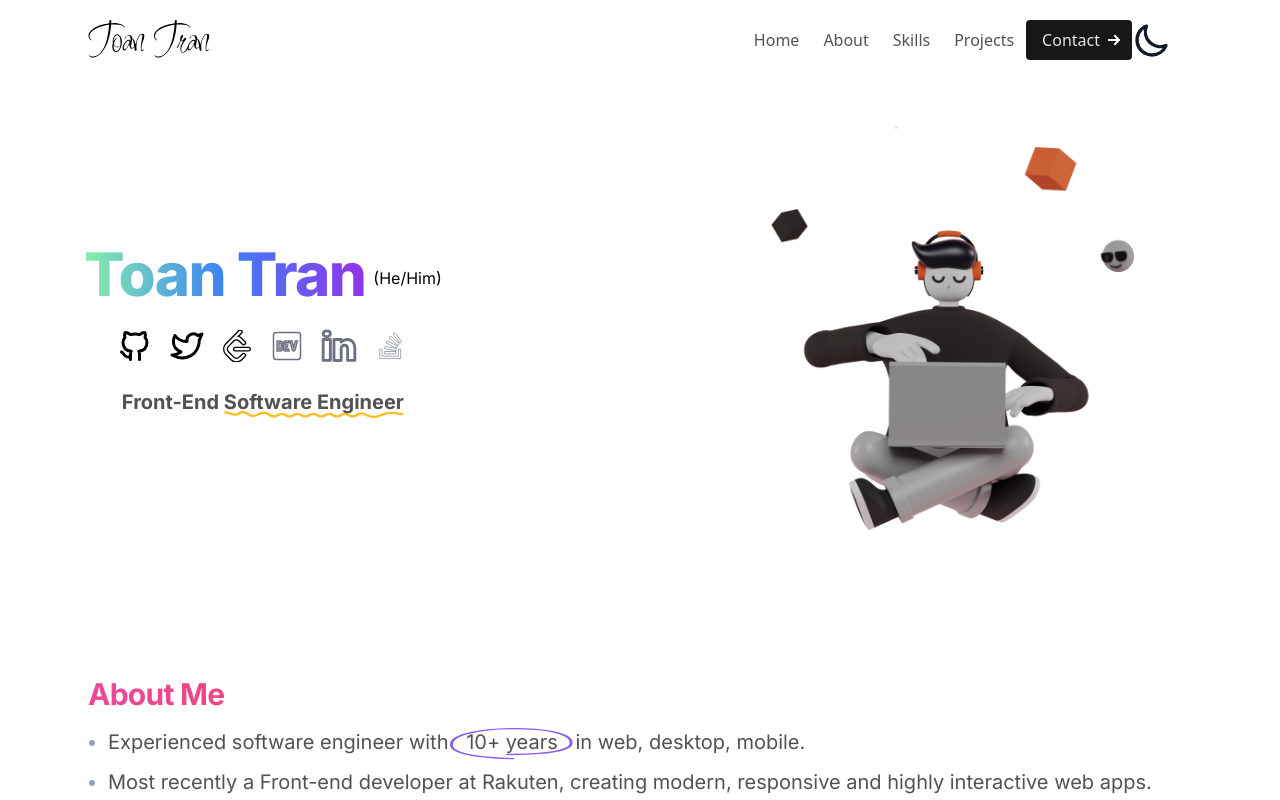
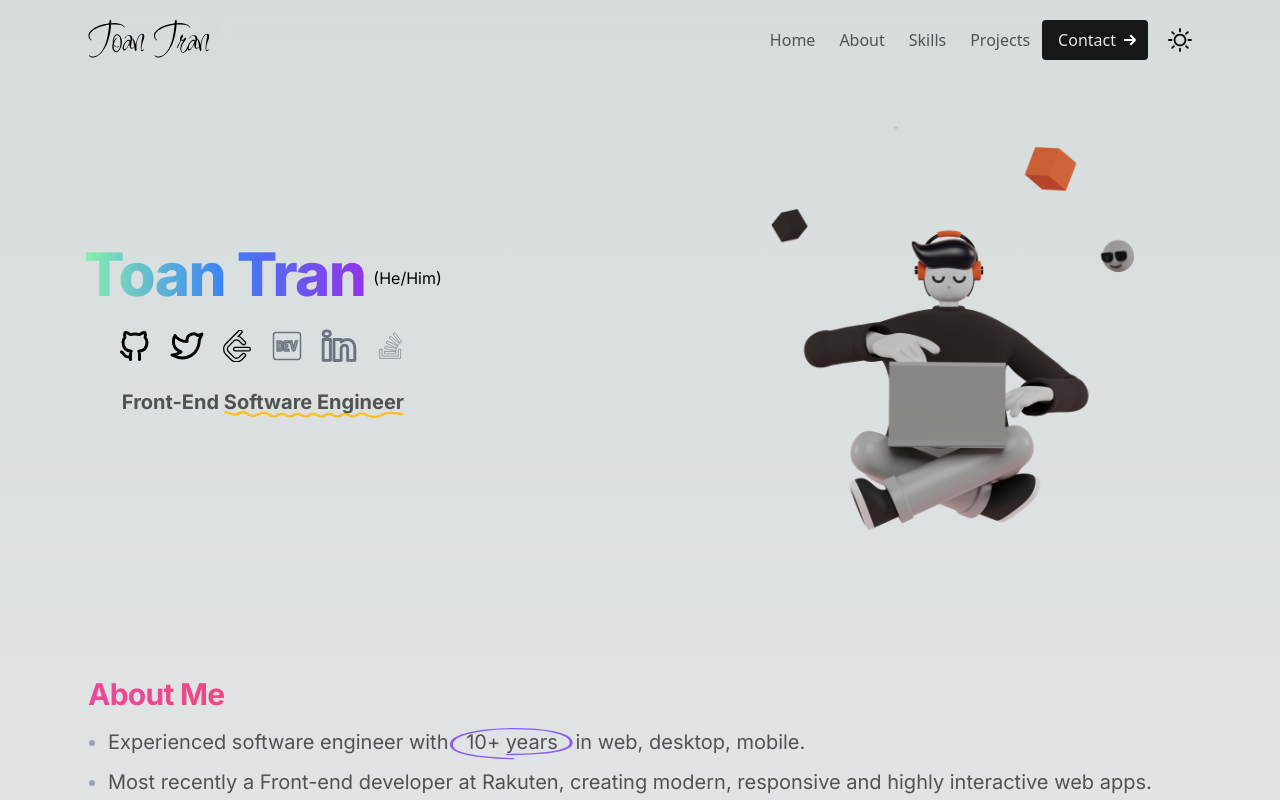
Before and after one commit to toantd90/portfolio, a Next.js app: page / in a window 1280 px wide. Shown: the top 800 px of the page. Built offline with nearby package versions, Linux system fonts and the light colour scheme.

Commit message:
Swith theme with flash first time

```diff
--- a/app/globals.css
+++ b/app/globals.css
@@ -2,104 +2,22 @@
 @tailwind components;
 @tailwind utilities;
 
-:root {
-  --max-width: 1100px;
-  --border-radius: 12px;
-  --font-mono: ui-monospace, Menlo, Monaco, 'Cascadia Mono', 'Segoe UI Mono',
-    'Roboto Mono', 'Oxygen Mono', 'Ubuntu Monospace', 'Source Code Pro',
-    'Fira Mono', 'Droid Sans Mono', 'Courier New', monospace;
-
+.light {
   --foreground-rgb: 0, 0, 0;
   --background-start-rgb: 214, 219, 220;
   --background-end-rgb: 255, 255, 255;
-
-  --primary-glow: conic-gradient(
-    from 180deg at 50% 50%,
-    #16abff33 0deg,
-    #0885ff33 55deg,
-    #54d6ff33 120deg,
-    #0071ff33 160deg,
-    transparent 360deg
-  );
-  --secondary-glow: radial-gradient(
-    rgba(255, 255, 255, 1),
-    rgba(255, 255, 255, 0)
-  );
-
-  --tile-start-rgb: 239, 245, 249;
-  --tile-end-rgb: 228, 232, 233;
-  --tile-border: conic-gradient(
-    #00000080,
-    #00000040,
-    #00000030,
-    #00000020,
-    #00000010,
-    #00000010,
-    #00000080
-  );
-
-  --callout-rgb: 238, 240, 241;
-  --callout-border-rgb: 172, 175, 176;
-  --card-rgb: 180, 185, 188;
-  --card-border-rgb: 131, 134, 135;
 }
 
-@media (prefers-color-scheme: dark) {
-  :root {
-    --foreground-rgb: 255, 255, 255;
-    --background-start-rgb: 0, 0, 0;
-    --background-end-rgb: 0, 0, 0;
-
-    --primary-glow: radial-gradient(rgba(1, 65, 255, 0.4), rgba(1, 65, 255, 0));
-    --secondary-glow: linear-gradient(
-      to bottom right,
-      rgba(1, 65, 255, 0),
-      rgba(1, 65, 255, 0),
-      rgba(1, 65, 255, 0.3)
-    );
-
-    --tile-start-rgb: 2, 13, 46;
-    --tile-end-rgb: 2, 5, 19;
-    --tile-border: conic-gradient(
-      #ffffff80,
-      #ffffff40,
-      #ffffff30,
-      #ffffff20,
-      #ffffff10,
-      #ffffff10,
-      #ffffff80
-    );
-
-    --callout-rgb: 20, 20, 20;
-    --callout-border-rgb: 108, 108, 108;
-    --card-rgb: 100, 100, 100;
-    --card-border-rgb: 200, 200, 200;
-  }
+.dark {
+  --foreground-rgb: 255, 255, 255;
+  --background-start-rgb: 0, 0, 0;
+  --background-end-rgb: 0, 0, 0;
 }
 
-* {
-  box-sizing: border-box;
-  padding: 0;
-  margin: 0;
-}
-
-html,
-body {
-  max-width: 100vw;
-  overflow-x: hidden;
-}
 
 body {
   color: rgb(var(--foreground-rgb));
+  background: linear-gradient(to bottom,
+      transparent,
+      rgb(var(--background-end-rgb))) rgb(var(--background-start-rgb));
 }
-
-a {
-  color: inherit;
-  text-decoration: none;
-}
-
-@media (prefers-color-scheme: dark) {
-  html {
-    color-scheme: dark;
-  }
-}
--- a/app/layout.tsx
+++ b/app/layout.tsx
@@ -1,3 +1,5 @@
+import Script from "next/script"
+
 import Footer from "@/components/Footer"
 import Header from "@/components/Header"
 
@@ -15,6 +17,7 @@ export default function RootLayout({ children }: { children: React.ReactNode })
         <Header />
         {children}
         <Footer />
+        <Script src="/theme.js" strategy="beforeInteractive" />
       </body>
     </html>
   )
--- a/components/Header.tsx
+++ b/components/Header.tsx
@@ -3,12 +3,15 @@
 import { useState } from "react"
 
 import Menu from "./Menu"
-import { HamburgerIcon } from "./Icons"
+import { HamburgerIcon, SunIcon, MoonIcon } from "./Icons"
+
+import useDarkMode from "@/hooks/useDarkMode"
 
 import styles from "./header.module.css"
 
 export default function Header() {
   const [menuOpen, setMenuOpen] = useState(false)
+  const [colorTheme, setTheme] = useDarkMode()
 
   const handleOnMenuClick = () => {
     setMenuOpen(!menuOpen)
@@ -39,7 +42,15 @@ export default function Header() {
               </svg>
             </a>
           </div>
-
+          <div className="flex md:order-3">
+            <div className="mr-4 sm:mr-0">
+              <span className="sr-only">Switch theme</span>
+              {colorTheme === "light" ? (
+                <SunIcon onClick={() => setTheme("light")} />
+              ) : (
+                <MoonIcon onClick={() => setTheme("dark")} />
+              )}
+            </div>
             <button
               className={`flex md:hidden ${styles.hamburger} ${
                 menuOpen ? styles.active : ""
@@ -50,6 +61,7 @@ export default function Header() {
               <span className="sr-only">Menu</span>
               <HamburgerIcon />
             </button>
+          </div>
           <Menu isMenuActive={menuOpen} onMenuClick={handleOnMenuClick} />
         </div>
       </div>
--- /dev/null
+++ b/components/Icons/Moon.tsx
@@ -0,0 +1,14 @@
+type Props = {
+  onClick: () => void
+}
+
+export default function Moon({ onClick }: Props) {
+  return (
+    <svg onClick={onClick} className="h-6 w-6 fill-current" viewBox="0 0 100 100">
+      <path
+        d="M50 23.61c-14.55 0-26.388 11.839-26.388 26.388 0 14.55 11.839 26.388 26.388 26.388 14.55 0 26.388-11.838 26.388-26.388 0-14.55-11.839-26.388-26.388-26.388zm0 45.369c-10.466 0-18.98-8.515-18.98-18.98 0-10.463 8.514-18.982 18.98-18.982 10.466 0 18.98 8.519 18.98 18.981 0 10.466-8.514 18.98-18.98 18.98zM50 18.209a3.705 3.705 0 003.704-3.704V3.704a3.704 3.704 0 00-7.407 0v10.801A3.703 3.703 0 0050 18.209zM50 81.786a3.704 3.704 0 00-3.704 3.703v10.804a3.704 3.704 0 007.408 0V85.489A3.706 3.706 0 0050 81.786zM96.296 46.295H85.495a3.704 3.704 0 000 7.407h10.801a3.704 3.704 0 000-7.407zM18.21 49.998a3.702 3.702 0 00-3.703-3.703H3.704a3.704 3.704 0 000 7.407h10.803a3.704 3.704 0 003.703-3.704zM77.716 27.52l7.636-7.64a3.704 3.704 0 000-5.236 3.701 3.701 0 00-5.236 0l-7.637 7.637a3.703 3.703 0 105.237 5.238zM22.282 72.477l-7.638 7.639a3.703 3.703 0 105.237 5.236l7.638-7.635a3.709 3.709 0 000-5.24 3.703 3.703 0 00-5.236 0zM77.718 72.48a3.705 3.705 0 00-5.24 0 3.706 3.706 0 000 5.237l7.64 7.635a3.703 3.703 0 105.236-5.236l-7.636-7.635zM22.282 27.52a3.704 3.704 0 005.237-5.24l-7.638-7.638a3.705 3.705 0 00-5.237 0 3.706 3.706 0 000 5.237l7.638 7.64z"
+        fill="fill-current"
+      ></path>
+    </svg>
+  )
+}
--- /dev/null
+++ b/components/Icons/Sun.tsx
@@ -0,0 +1,22 @@
+type Props = {
+  onClick: () => void
+}
+
+export default function Sun({ onClick }: Props) {
+  return (
+    <svg
+      onClick={onClick}
+      className="h-6 w-6 fill-current"
+      xmlns="http://www.w3.org/2000/svg"
+      viewBox="0 0 24 24"
+      fill="none"
+    >
+      <path
+        d="M3 11.4489C3 16.7238 7.16904 21 12.3118 21C16.2709 21 19.6529 18.4657 21 14.8925C19.9331 15.4065 18.7418 15.6938 17.485 15.6938C12.9137 15.6938 9.20787 11.8928 9.20787 7.20396C9.20787 5.24299 9.85605 3.4373 10.9446 2C6.45002 2.6783 3 6.65034 3 11.4489Z"
+        stroke-width="1.5"
+        stroke-linecap="round"
+        stroke-linejoin="round"
+      ></path>
+    </svg>
+  )
+}
--- a/components/Icons/index.tsx
+++ b/components/Icons/index.tsx
@@ -1,6 +1,8 @@
 import HamburgerIcon from "./Hamburger"
 import ArrowRightIcon from "./ArrowRight"
 import UnderlineIcon from "./Underline"
-import CircleIcon from './Circle'
+import CircleIcon from "./Circle"
+import SunIcon from "./Sun"
+import MoonIcon from "./Moon"
 
-export { ArrowRightIcon, HamburgerIcon, UnderlineIcon, CircleIcon }
+export { ArrowRightIcon, HamburgerIcon, UnderlineIcon, CircleIcon, SunIcon, MoonIcon }
--- a/components/Menu.tsx
+++ b/components/Menu.tsx
@@ -1,7 +1,5 @@
 import Link from "./Link"
 import { ArrowRightIcon } from "./Icons"
-
-import useDarkMode from "@/hooks/useDarkMode"
 
 import styles from "./menu.module.css"
 
@@ -18,8 +16,6 @@ type Props = {
 }
 
 export default function Menu({ isMenuActive, onMenuClick }: Props) {
-  const [colorTheme, setTheme] = useDarkMode()
-
   return (
     <nav
       id="mobile-nav"
@@ -43,41 +39,6 @@ export default function Menu({ isMenuActive, onMenuClick }: Props) {
             <ArrowRightIcon />
           </a>
         </li>
-        <li>
-          {colorTheme === "light" ? (
-            <svg
-              onClick={() => setTheme("light")}
-              xmlns="http://www.w3.org/2000/svg"
-              className="h-10 w-10 text-indigo-200"
-              fill="none"
-              viewBox="0 0 24 24"
-              stroke="currentColor"
-            >
-              <path
-                strokeLinecap="round"
-                strokeLinejoin="round"
-                strokeWidth={2}
-                d="M9.663 17h4.673M12 3v1m6.364 1.636l-.707.707M21 12h-1M4 12H3m3.343-5.657l-.707-.707m2.828 9.9a5 5 0 117.072 0l-.548.547A3.374 3.374 0 0014 18.469V19a2 2 0 11-4 0v-.531c0-.895-.356-1.754-.988-2.386l-.548-.547z"
-              />
-            </svg>
-          ) : (
-            <svg
-              onClick={() => setTheme("dark")}
-              xmlns="http://www.w3.org/2000/svg"
-              className="h-10 w-10 text-gray-900"
-              fill="none"
-              viewBox="0 0 24 24"
-              stroke="currentColor"
-            >
-              <path
-                strokeLinecap="round"
-                strokeLinejoin="round"
-                strokeWidth={2}
-                d="M20.354 15.354A9 9 0 018.646 3.646 9.003 9.003 0 0012 21a9.003 9.003 0 008.354-5.646z"
-              />
-            </svg>
-          )}
-        </li>
       </ul>
     </nav>
   )
--- a/components/Projects.tsx
+++ b/components/Projects.tsx
@@ -7,7 +7,7 @@ const Projects = () => (
         Projects
       </h1>
       <div className="grid sm:grid-cols-2 lg:grid-cols-3 gap-6 justify-items-center">
-        <article className="dark:bg-gray-800 overflow-hidden rounded-lg border border-gray-100 dark:border-gray-700 p-4 shadow-sm transition hover:shadow-primary hover:border-gray-300 cursor-default">
+        <article className="dark:bg-gray-800 overflow-hidden rounded-lg border border-gray-300 dark:border-gray-700 p-4 shadow-sm transition hover:shadow-primary hover:border-zinc-400 cursor-default">
           <a
             href="https://manage.travel.rakuten.com/"
             className="block overflow-hidden group mb-4 rounded-lg"
@@ -40,7 +40,7 @@ const Projects = () => (
             saving you time and hassle. Sign in now.
           </p>
         </article>
-        <article className="dark:bg-gray-800 overflow-hidden rounded-lg border border-gray-100 dark:border-gray-700 p-4 shadow-sm transition hover:shadow-primary hover:border-gray-300 cursor-default">
+        <article className="dark:bg-gray-800 overflow-hidden rounded-lg border border-gray-300 dark:border-gray-700 p-4 shadow-sm transition hover:shadow-primary hover:border-zinc-400 cursor-default">
           <a
             href="https://travel.rakuten.com/"
             className="block overflow-hidden group mb-4 rounded-lg"
--- a/hooks/useDarkMode.tsx
+++ b/hooks/useDarkMode.tsx
@@ -1,23 +1,29 @@
-import { useEffect, useState } from "react";
+import { useEffect, useState } from "react"
 
 function useDarkMode() {
   const [theme, setTheme] = useState(
-    typeof window !== "undefined" ? localStorage.theme : "dark"
-  );
-  const colorTheme = theme === "dark" ? "light" : "dark";
+    typeof window !== "undefined"
+      ? localStorage.theme && localStorage.theme !== "undefined"
+        ? localStorage.theme
+        : window.matchMedia("(prefers-color-scheme: dark)").matches
+        ? "dark"
+        : "light"
+      : "dark"
+  )
+  const colorTheme = theme === "dark" ? "light" : "dark"
 
   useEffect(() => {
-    const root = window.document.documentElement;
+    const root = window.document.documentElement
 
-    root.classList.remove(colorTheme);
-    root.classList.add(theme);
+    root.classList.remove(colorTheme)
+    root.classList.add(theme)
 
     if (typeof window !== "undefined") {
-      localStorage.setItem("theme", theme);
+      localStorage.setItem("theme", theme)
     }
-  }, [theme, colorTheme]);
+  }, [theme, colorTheme])
 
-  return [colorTheme, setTheme] as const;
+  return [colorTheme, setTheme] as const
 }
 
-export default useDarkMode;
+export default useDarkMode
--- /dev/null
+++ b/public/theme.js
@@ -0,0 +1,6 @@
+;(function initTheme() {
+  var theme = localStorage.getItem("theme") || "dark"
+  if (theme === "dark") {
+    document.querySelector("html").classList.add("dark")
+  }
+})()
--- a/tailwind.config.js
+++ b/tailwind.config.js
@@ -1,13 +1,19 @@
 /** @type {import('tailwindcss').Config} */
 module.exports = {
   content: [
-    './app/**/*.{js,ts,jsx,tsx}', // Note the addition of the `app` directory.
-    './pages/**/*.{js,ts,jsx,tsx}',
-    './components/**/*.{js,ts,jsx,tsx}',
+    "./pages/**/*.{js,ts,jsx,tsx}",
+    "./components/**/*.{js,ts,jsx,tsx}",
+    "./app/**/*.{js,ts,jsx,tsx}",
   ],
-  darkMode: 'class',
+  darkMode: "class",
   theme: {
-    extend: {},
+    extend: {
+      backgroundImage: {
+        "gradient-radial": "radial-gradient(var(--tw-gradient-stops))",
+        "gradient-conic":
+          "conic-gradient(from 180deg at 50% 50%, var(--tw-gradient-stops))",
+      },
+    },
   },
   plugins: [],
-};
+}
```
Lines whose indentation alone changed are shown as unchanged.
